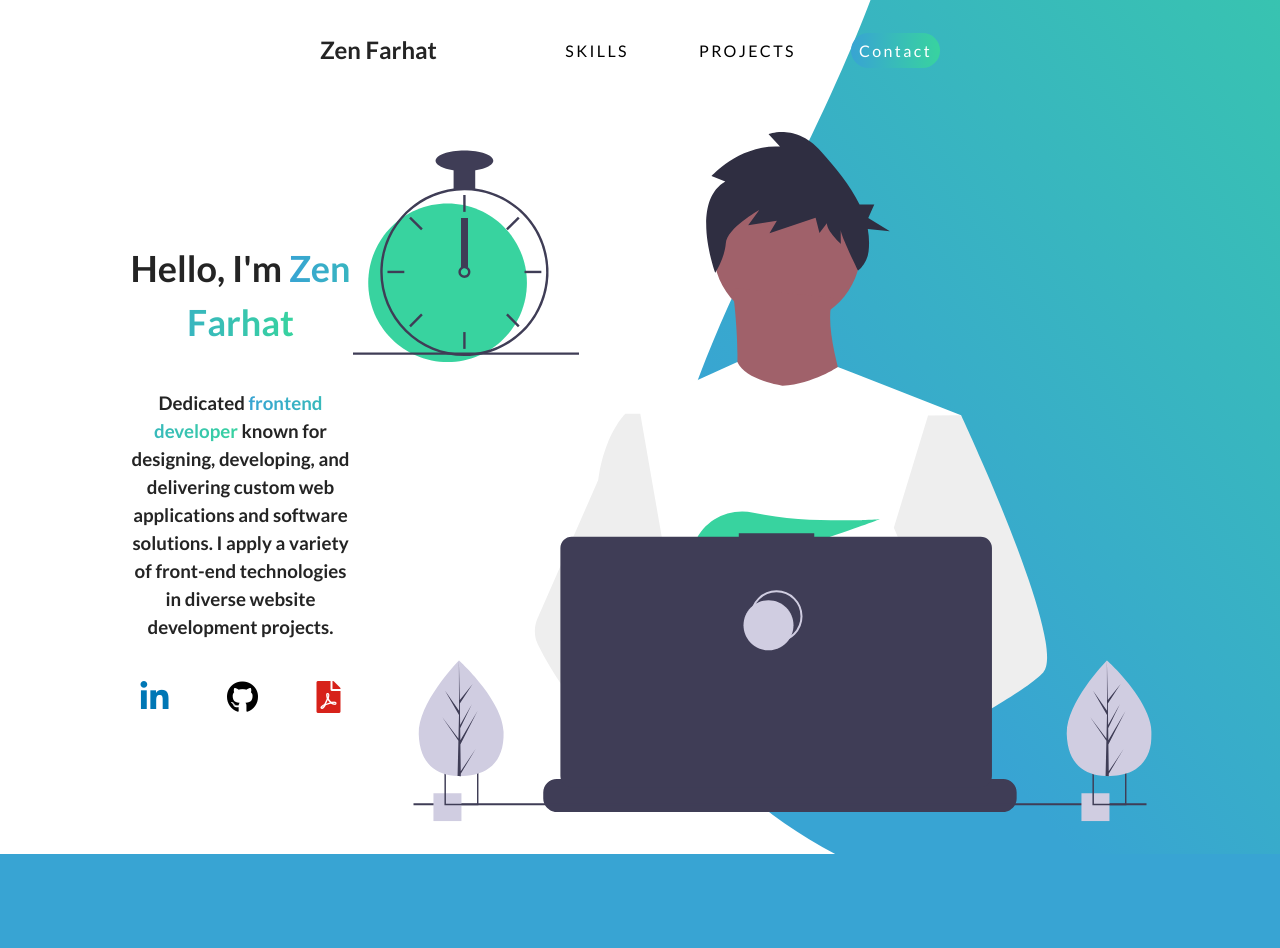
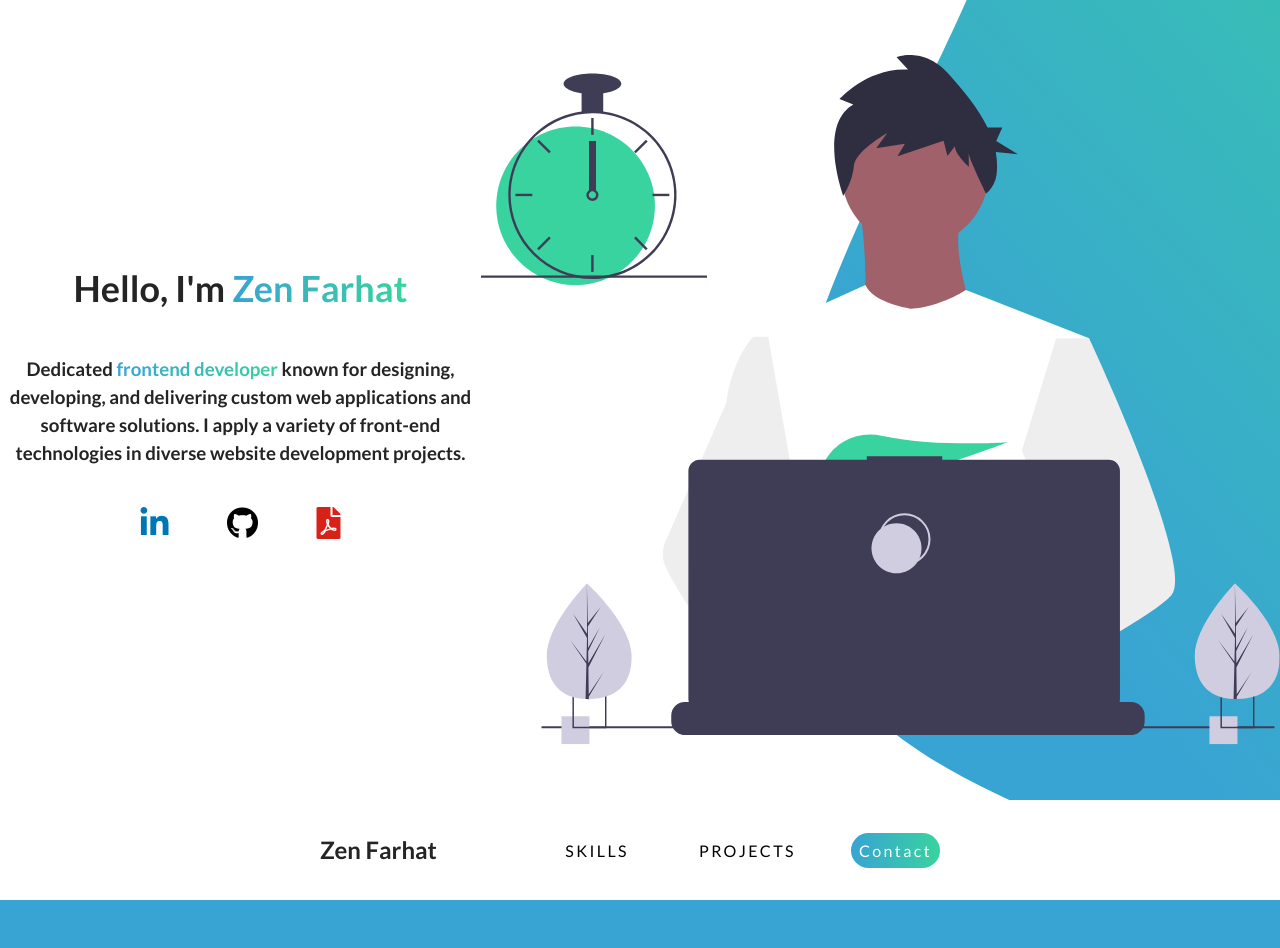
Before and after one commit to ZenFarhat/portfoliov3, a React (Create React App) app: page / in a window 1280 px wide. Shown: the top 948 px of the page. Built offline with nearby package versions, Linux system fonts and the light colour scheme.

Commit message:
nav re-design

```diff
--- a/src/App.js
+++ b/src/App.js
@@ -9,8 +9,8 @@ import Footer from './components/Footer/Footer'
 function App() {
   return (
     <div className='App'>
+      <Hero />
       <Nav />
-      <Hero />
       <Skills />
       <Projects />
       <Contact />
--- a/src/components/Nav/Nav.jsx
+++ b/src/components/Nav/Nav.jsx
@@ -3,6 +3,7 @@ import '../../styles/style.css'
 
 function Nav() {
   return (
+    <div className='nav__parent'>
       <nav>
         <div className='nav__logo' id='nav'>
           <a href='#nav'>
@@ -23,6 +24,7 @@ function Nav() {
           </ul>
         </div>
       </nav>
+    </div>
   )
 }
 
--- a/src/styles/_hero.scss
+++ b/src/styles/_hero.scss
@@ -3,6 +3,9 @@
   justify-content: center;
   align-items: center;
   position: relative;
+  height: 100vh;
+  width: 100vw;
+  overflow: hidden;
 }
 
 .hero__text-section {
--- a/src/styles/_nav.scss
+++ b/src/styles/_nav.scss
@@ -1,3 +1,10 @@
+.nav__parent {
+  position: sticky;
+  top: 0;
+  background-color: white;
+  z-index: 5;
+}
+
 nav {
   width: 50vw;
   margin: 0 auto;
@@ -6,6 +13,8 @@ nav {
   align-items: center;
   padding: 1rem 0;
   height: 100px;
+
+  top: 0;
 }
 
 .nav__list {
--- a/src/styles/style.css
+++ b/src/styles/style.css
@@ -9,7 +9,6 @@
 html,
 body {
   scroll-behavior: smooth;
-  overflow-x: hidden;
 }
 
 h1,
@@ -190,6 +189,9 @@ form {
   justify-content: center;
   align-items: center;
   position: relative;
+  height: 100vh;
+  width: 100vw;
+  overflow: hidden;
 }
 
 .hero__text-section {
@@ -297,6 +299,13 @@ form {
     font-size: 1rem;
   }
 }
+.nav__parent {
+  position: sticky;
+  top: 0;
+  background-color: white;
+  z-index: 5;
+}
+
 nav {
   width: 50vw;
   margin: 0 auto;
@@ -305,6 +314,7 @@ nav {
   align-items: center;
   padding: 1rem 0;
   height: 100px;
+  top: 0;
 }
 
 .nav__list {
--- a/src/styles/style.scss
+++ b/src/styles/style.scss
@@ -17,7 +17,6 @@ $gradient: linear-gradient(to left, #38d39f, #38a4d3);
 html,
 body {
   scroll-behavior: smooth;
-  overflow-x: hidden;
 }
 
 h1,
```
Also changed, not shown: 1 other file (tests, documents, lock files or other folders). Lines whose indentation alone changed are shown as unchanged.
